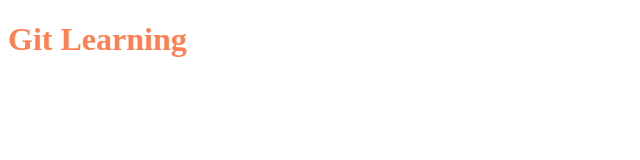
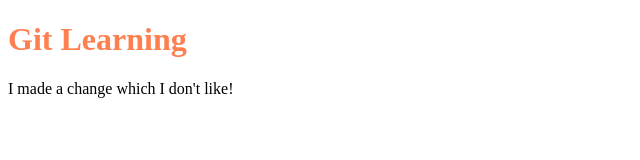
Before and after one commit to MaksiCebulec/gitLearning, a plain HTML site: page index.html in a window 1280 px wide. Shown: the whole page, without its empty margins (0-640 px from the left). Drawn offline with Linux system fonts and the light colour scheme.

Commit message:
gitignor file and a mistake!!!

```diff
--- a/index.html
+++ b/index.html
@@ -9,6 +9,7 @@
     <link rel="stylesheet" href="style.css">
 </head>
 <h1>Git Learning</h1>
+<p>I made a change which I don't like!</p>
 
 <body>
     <script src="app.js"></script>
```
Also changed, not shown: 1 other file.
